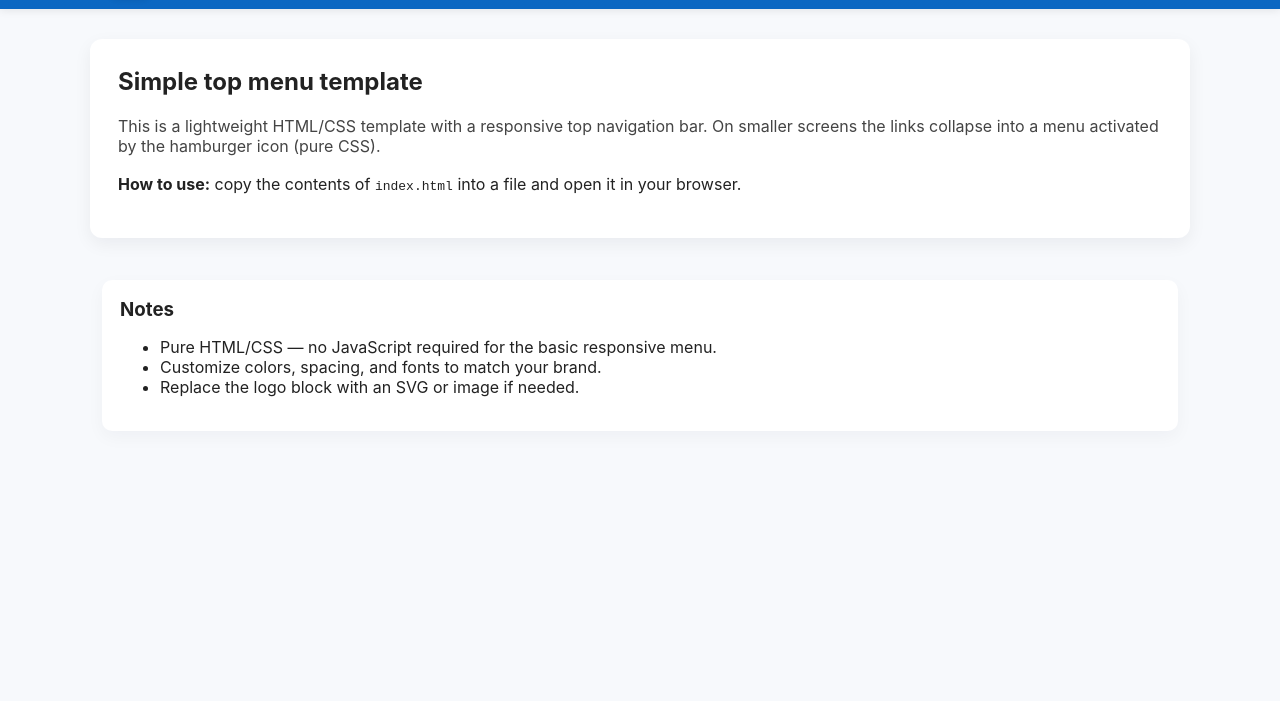
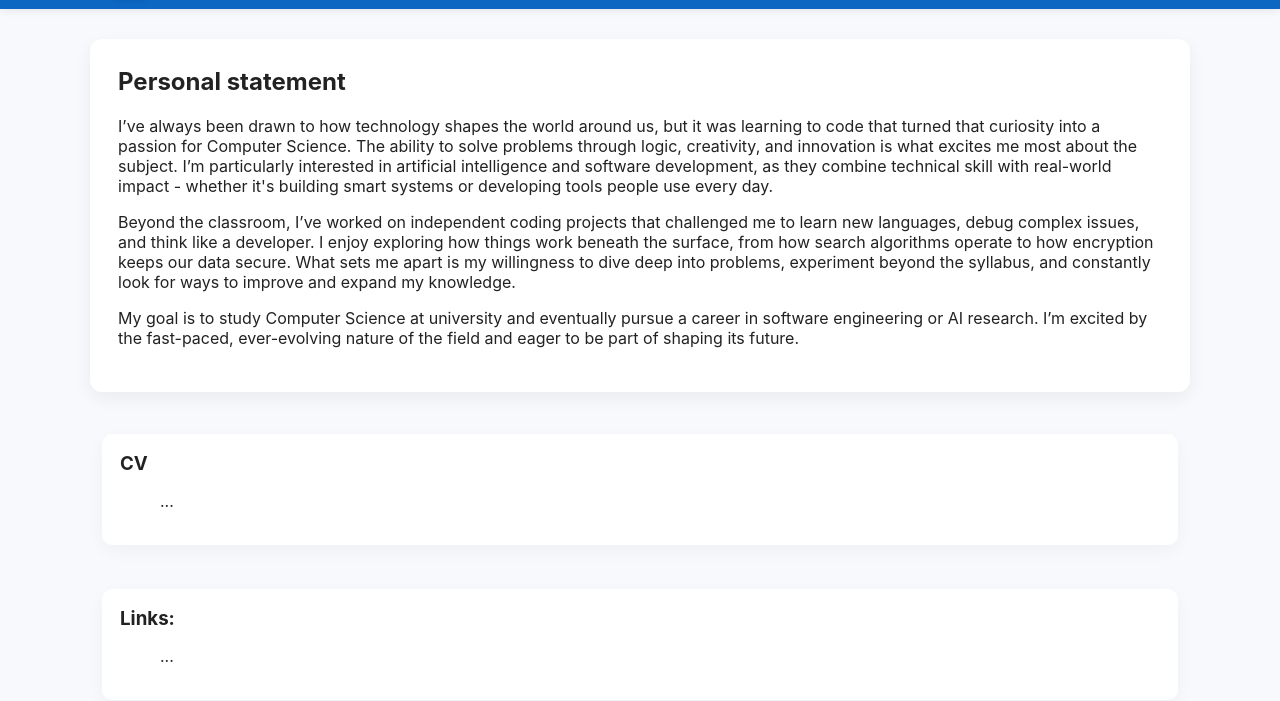
Before and after one commit to 20aevans-byte/20aevans-byte.github.io, a plain HTML site: page about.html in a window 1280 px wide. Shown: the part 55-756 px from the top of the page. Drawn offline with Linux system fonts and the light colour scheme.

Commit message:
Update hero section with personal statement

```diff
--- a/about.html
+++ b/about.html
@@ -124,18 +124,25 @@
 
   <main>
     <section class="hero" aria-labelledby="hero-title">
-      <h1 id="hero-title" style="margin-top:0">Simple top menu template</h1>
-      <p style="color: #444">This is a lightweight HTML/CSS template with a responsive top navigation bar. On smaller screens the links collapse into a menu activated by the hamburger icon (pure CSS).</p>
-      <p style="margin-top:18px"><strong>How to use:</strong> copy the contents of <code>index.html</code> into a file and open it in your browser.</p>
+      <h1 id="hero-title" style="margin-top:0">Personal statement</h1>
+      <p style="color: #444"><p>I’ve always been drawn to how technology shapes the world around us, but it was learning to code that turned that curiosity into a passion for Computer Science. The ability to solve problems through logic, creativity, and innovation is what excites me most about the subject. I’m particularly interested in artificial intelligence and software development, as they combine technical skill with real-world impact - whether it's building smart systems or developing tools people use every day.</p>
+          <p>Beyond the classroom, I’ve worked on independent coding projects that challenged me to learn new languages, debug complex issues, and think like a developer. I enjoy exploring how things work beneath the surface, from how search algorithms operate to how encryption keeps our data secure. What sets me apart is my willingness to dive deep into problems, experiment beyond the syllabus, and constantly look for ways to improve and expand my knowledge.</p>
+          <p>My goal is to study Computer Science at university and eventually pursue a career in software engineering or AI research. I’m excited by the fast-paced, ever-evolving nature of the field and eager to be part of shaping its future.</p>
     </section>
 
     <section style="max-width:var(--max-width);margin:20px auto;padding:12px;display:grid;gap:12px">
       <div style="background:#fff;border-radius:10px;padding:18px;box-shadow:0 6px 18px rgba(16,24,40,0.04)">
-        <h3 style="margin:0 0 8px 0">Notes</h3>
+        <h3 style="margin:0 0 8px 0">CV</h3>
         <ul>
-          <li>Pure HTML/CSS — no JavaScript required for the basic responsive menu.</li>
-          <li>Customize colors, spacing, and fonts to match your brand.</li>
-          <li>Replace the logo block with an SVG or image if needed.</li>
+          <p>...</p>
+        </ul>
+      </div>
+    </section>
+    <section style="max-width:var(--max-width);margin:20px auto;padding:12px;display:grid;gap:12px">
+      <div style="background:#fff;border-radius:10px;padding:18px;box-shadow:0 6px 18px rgba(16,24,40,0.04)">
+        <h3 style="margin:0 0 8px 0">Links:</h3>
+        <ul>
+          <p>...</p>
         </ul>
       </div>
     </section>
```
